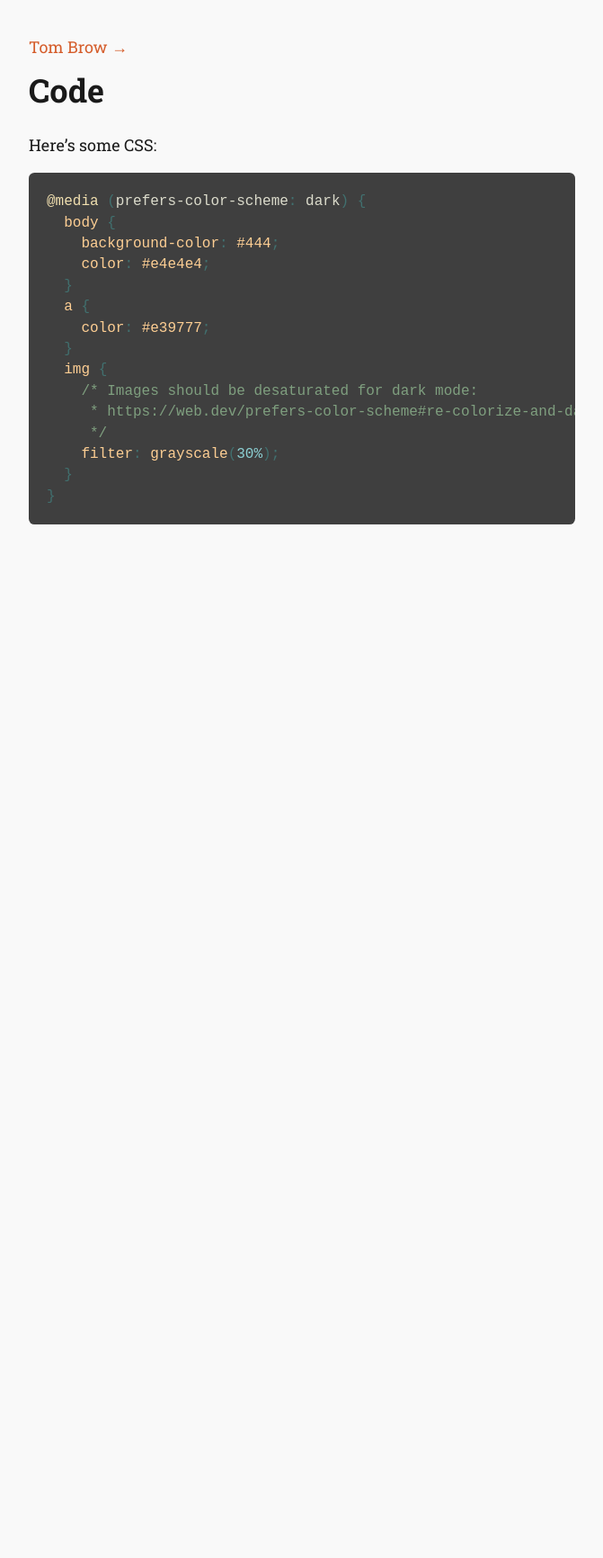
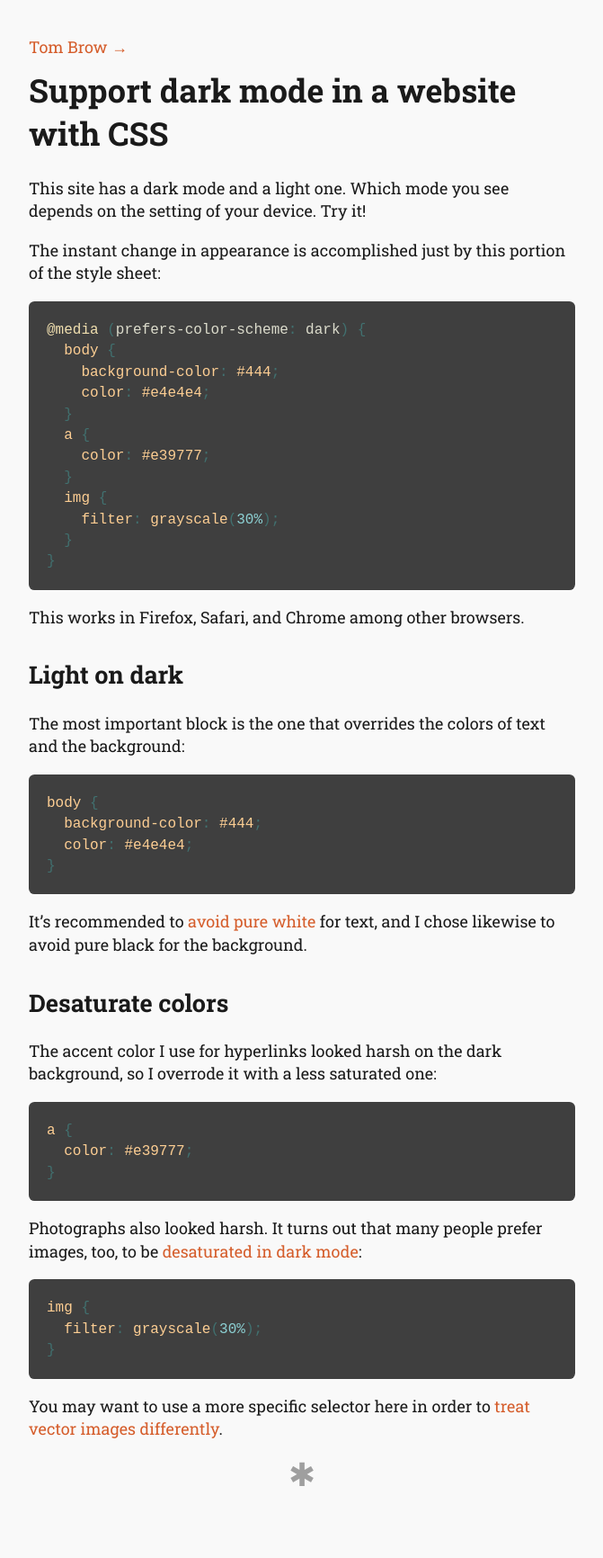
Before and after one commit to brow/rebeccabutler.org, a Jekyll site: the page built from code/index.md, in a window 1280 px wide. Shown: the whole page at 90% size, without its empty margins (304-975 px from the left). Built offline with Jekyll 4.4.1, drawn with Linux system fonts in a browser that asks for light colours; Markdown is read by kramdown in place of the engine named in the settings; before the commit the page ends 900 px from its top, so only the background shows below that.

Commit message:
write a post

````diff
--- a/code/index.md
+++ b/code/index.md
@@ -1,8 +1,10 @@
 ---
 layout: page
-title: Code
+title: Support dark mode in a website with CSS
 ---
-Here's some CSS:
+This site has a dark mode and a light one. Which mode you see depends on the setting of your device. Try it!
+
+The instant change in appearance is accomplished just by this portion of the style sheet:
 
 ```css
 @media (prefers-color-scheme: dark) {
@@ -14,10 +16,42 @@ Here's some CSS:
     color: #e39777;
   }
   img {
-    /* Images should be desaturated for dark mode:
-     * https://web.dev/prefers-color-scheme#re-colorize-and-darken-photographic-images
-     */
     filter: grayscale(30%);
   }
 }
 ```
+
+This works in Firefox, Safari, and Chrome among other browsers.
+
+## Light on dark
+
+The most important block is the one that overrides the colors of text and the background:
+
+```css
+body {
+  background-color: #444;
+  color: #e4e4e4;
+}
+```
+
+It's recommended to [avoid pure white](https://web.dev/prefers-color-scheme#avoid-pure-white) for text, and I chose likewise to avoid pure black for the background.
+
+## Desaturate colors
+
+The accent color I use for hyperlinks looked harsh on the dark background, so I overrode it with a less saturated one:
+
+```css
+a {
+  color: #e39777;
+}
+```
+
+Photographs also looked harsh. It turns out that many people prefer images, too, to be [desaturated in dark mode](https://medium.com/dev-channel/re-colorization-for-dark-mode-19e2e17b584b):
+
+```css
+img {
+  filter: grayscale(30%);
+}
+```
+
+You may want to use a more specific selector here in order to [treat vector images differently](https://web.dev/prefers-color-scheme#invert-vector-graphics-and-icons).
````
